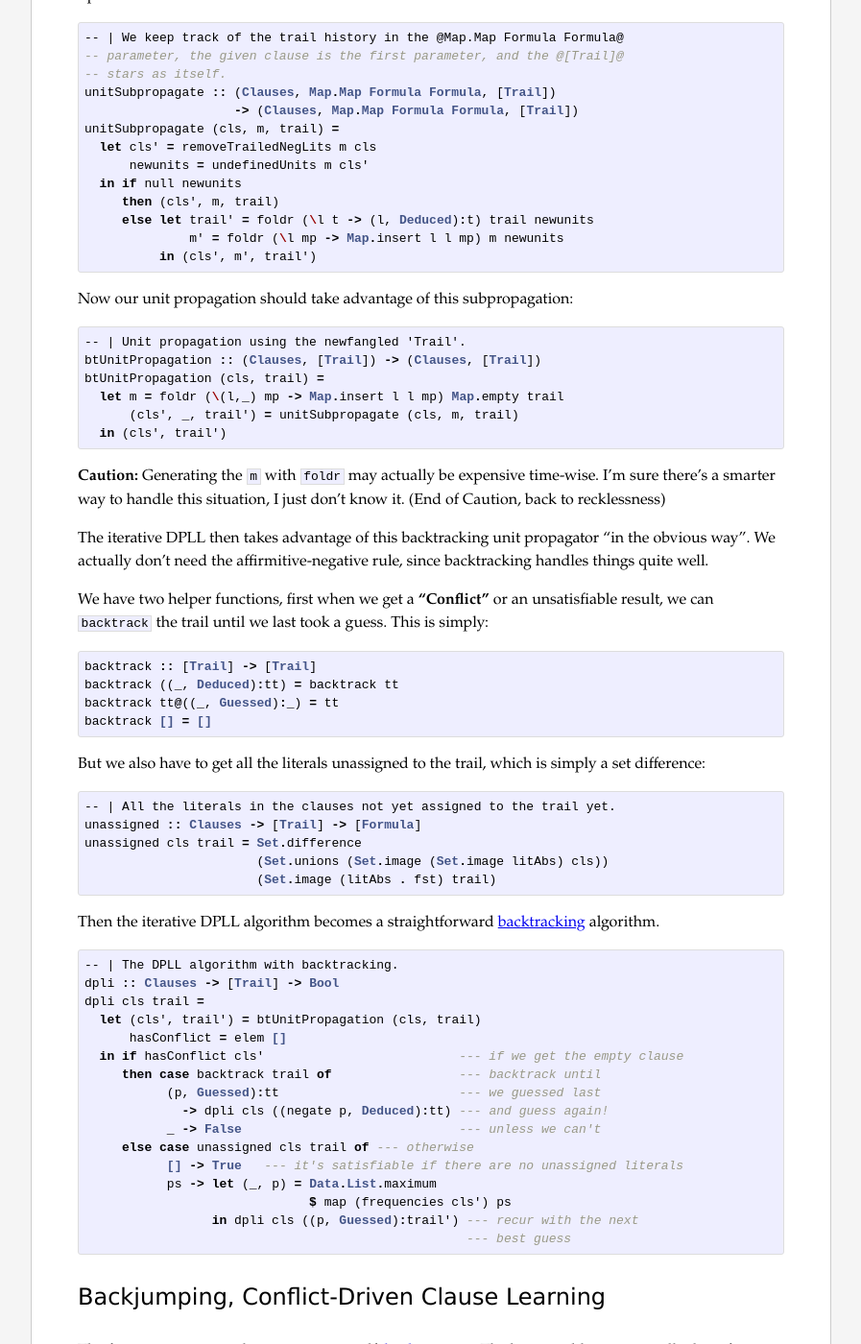
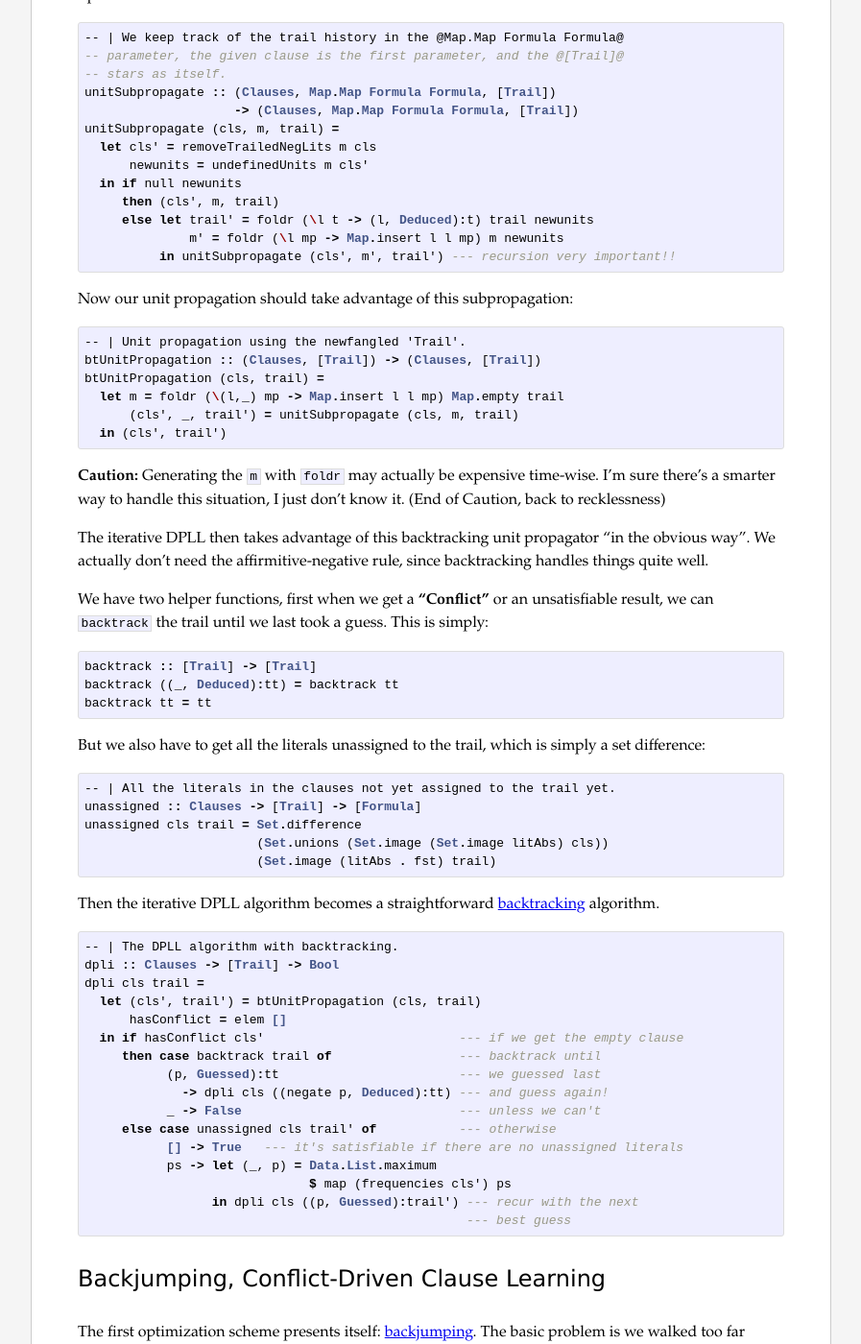
Before and after one commit to pqnelson/pqnelson.github.com, a Jekyll site: the page built from _posts/2015-02-15-automated-thm-iii-dp.md, in a window 1280 px wide and 1400 px high, scrolled down 10326 px. Shown: the whole window at 96% size, without its empty margins (191-1088 px from the left). Built offline with Jekyll 4.4.1, drawn with Linux system fonts in a browser that asks for light colours; Markdown is read by kramdown in place of the engine named in the settings; some of the changed text lies outside the part shown.

Commit message:
Updated automated theorem notes to correct version

````diff
--- a/_posts/2015-02-15-automated-thm-iii-dp.md
+++ b/_posts/2015-02-15-automated-thm-iii-dp.md
@@ -611,7 +611,7 @@ unitSubpropagate (cls, m, trail) =
      then (cls', m, trail)
      else let trail' = foldr (\l t -> (l, Deduced):t) trail newunits
               m' = foldr (\l mp -> Map.insert l l mp) m newunits
-          in (cls', m', trail')
+          in unitSubpropagate (cls', m', trail') --- recursion very important!!
 ```
 
 Now our unit propagation should take advantage of this subpropagation:
@@ -640,8 +640,7 @@ guess. This is simply:
 ```haskell
 backtrack :: [Trail] -> [Trail]
 backtrack ((_, Deduced):tt) = backtrack tt
-backtrack tt@((_, Guessed):_) = tt
-backtrack [] = []
+backtrack tt = tt
 ```
 
 But we also have to get all the literals unassigned to the trail, which
@@ -669,7 +668,7 @@ dpli cls trail =
            (p, Guessed):tt                        --- we guessed last
              -> dpli cls ((negate p, Deduced):tt) --- and guess again!
            _ -> False                             --- unless we can't
-     else case unassigned cls trail of --- otherwise
+     else case unassigned cls trail' of           --- otherwise
            [] -> True   --- it's satisfiable if there are no unassigned literals
            ps -> let (_, p) = Data.List.maximum
                               $ map (frequencies cls') ps
@@ -725,7 +724,7 @@ dplb cls trail =
                             (Set.image (negate . fst) declits)
              in dplb (conflict:cls) (Set.insert (negate p, Deduced) trail'')
            _ -> False
-     else case unassigned cls trail of             --- otherwise iterate
+     else case unassigned cls trail' of            --- otherwise iterate
            [] -> True                              --- exactly like we did
            ps -> let (_,p) = Data.List.maximum     --- before, recursively
                              $ map (frequencies cls') ps
````
Also changed, not shown: other parts of _posts/2015-02-15-automated-thm-iii-dp.md (+1 -1 lines).
